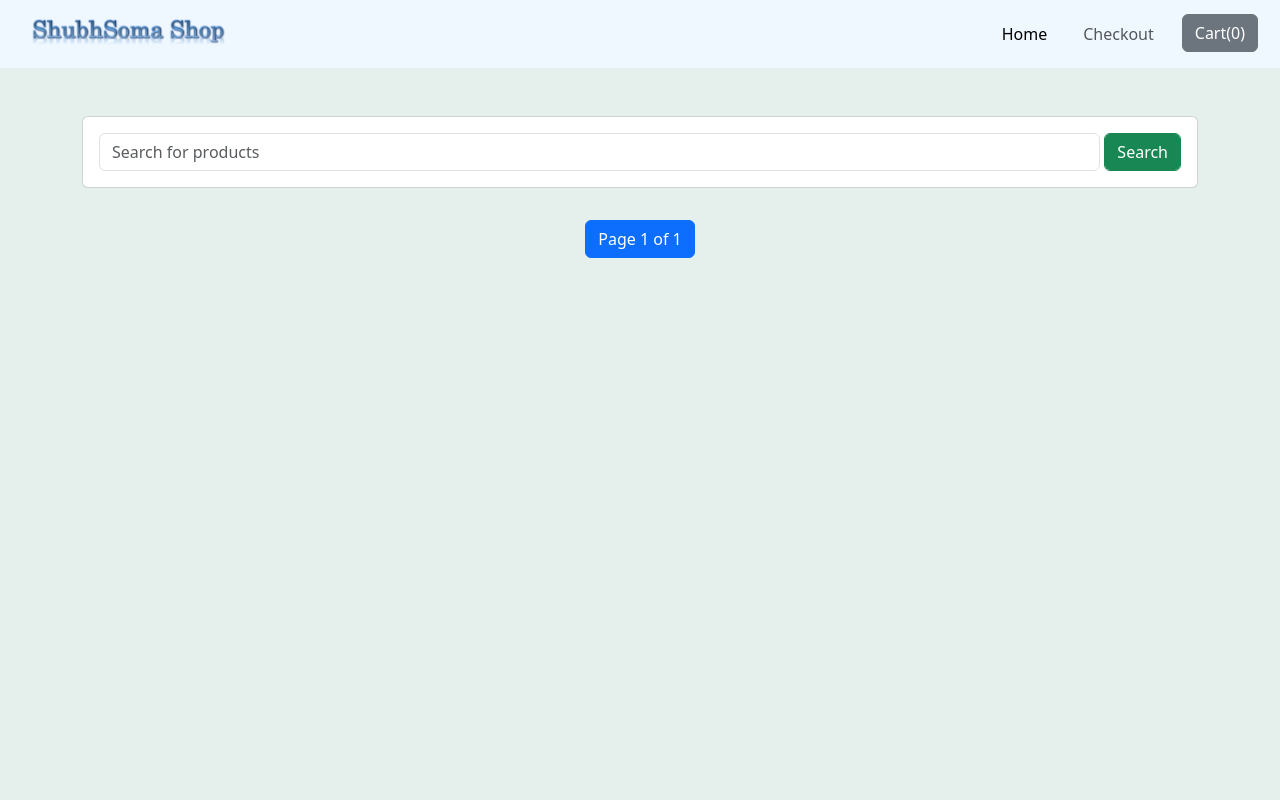
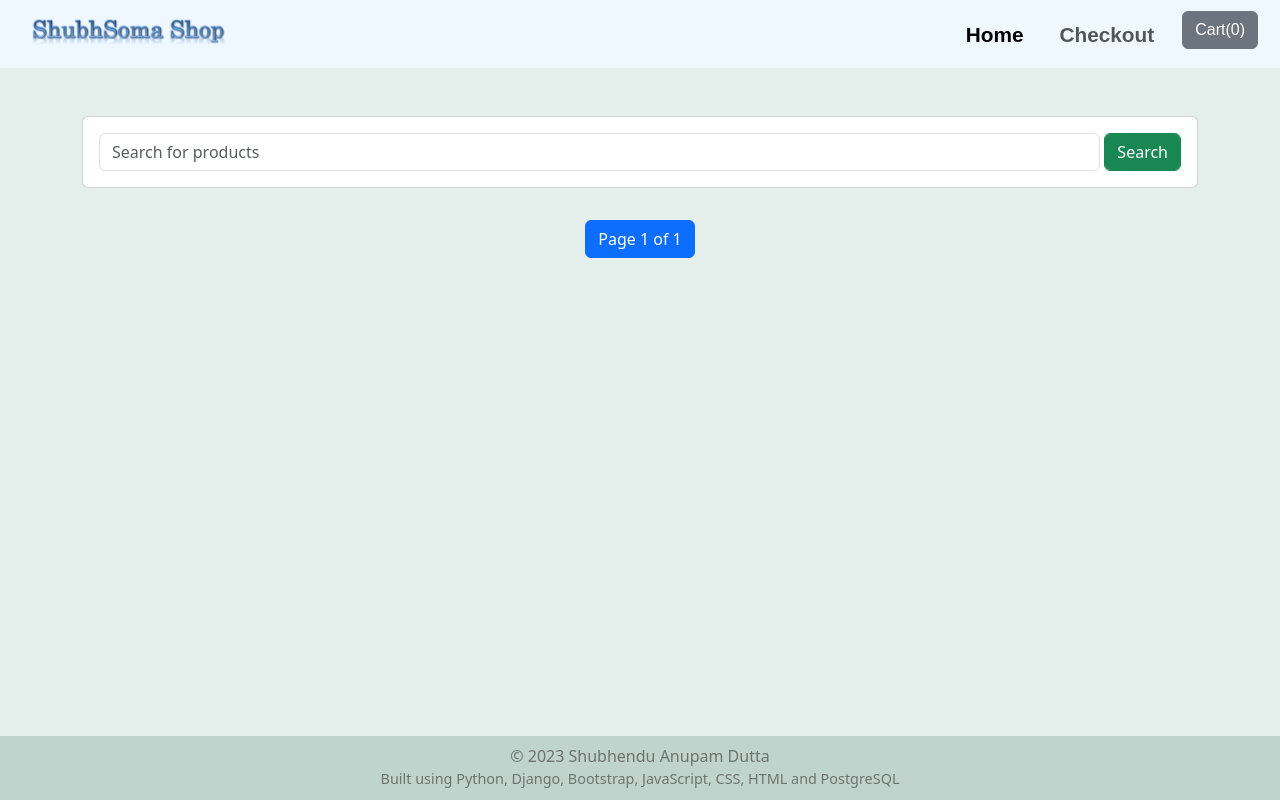
Before and after one commit to shubhenduanupamdutta/E_Com, a Django app: page / in a window 1280 px wide. Run offline with Django 4.2, Linux system fonts and the light colour scheme; data that the repository does not hold is empty.

Commit message:
Add a footer with copyright and build details.

```diff
--- a/ecom_site/shop/static/shop/style.css
+++ b/ecom_site/shop/static/shop/style.css
@@ -26,6 +26,9 @@ body {
 
 nav.navbar {
   background-color: aliceblue !important;
+  font-size: 1.3rem;
+  font-weight: bold;
+  font-family:Arial, Helvetica, sans-serif;
 }
 
 nav .navbar-brand:hover {
@@ -84,3 +87,38 @@ ul#checkoutList {
     background: linear-gradient(to left, blue, hotpink);
   }
 }
+
+
+div#page-container {
+  position: relative;
+  min-height: 100vh;
+}
+
+main#content-wrap {
+  padding-bottom: 4rem;    /* Footer height */
+}
+
+footer#footer {
+  text-align: center;
+  padding: 0.5rem 0;
+  text-decoration: none;
+  background-color: rgb(192, 211, 204);
+  color: rgb(108, 116, 112);
+  position: absolute;
+  bottom: 0;
+  width: 100%;
+  height: 4rem;            /* Footer height */
+}
+
+footer#footer p {
+  margin: 0;
+}
+
+#footer p a {
+  text-decoration: none;
+  color: unset;
+}
+
+#footer div.build-description {
+  font-size: 0.9rem;
+}
--- a/ecom_site/shop/templates/shop/base.html
+++ b/ecom_site/shop/templates/shop/base.html
@@ -12,14 +12,30 @@
       crossorigin="anonymous"
     />
     {% block style %} {% endblock %}
-    <link rel="apple-touch-icon" sizes="180x180" href="/apple-touch-icon.png" />
-    <link rel="icon" type="image/png" sizes="32x32" href="/favicon-32x32.png" />
-    <link rel="icon" type="image/png" sizes="16x16" href="/favicon-16x16.png" />
-    <link rel="manifest" href="/site.webmanifest" />
+    <link
+      rel="apple-touch-icon"
+      sizes="180x180"
+      href="{% static 'favicon/apple-touch-icon.png' %}"
+    />
+    <link
+      rel="icon"
+      type="image/png"
+      sizes="32x32"
+      href="{% static 'favicon/favicon-32x32.png' %}"
+    />
+    <link
+      rel="icon"
+      type="image/png"
+      sizes="16x16"
+      href="{% static 'favicon/favicon-16x16.png' %}"
+    />
+    <link rel="manifest" href="{% static 'favicon/site.webmanifest' %}" />
   </head>
 
   <body>
-    <nav class="navbar navbar-expand-lg bg-body-tertiary mb-5">
+    <div id="page-container">
+      <main id="content-wrap">
+        <nav class="navbar navbar-expand-lg bg-body-tertiary mb-5 align-items-center">
           <div class="container-fluid">
             <a class="navbar-brand ms-3" href="{% url 'index'%}">
               <img src="{% static 'images/logo_mini.png' %}" alt="ShubhSoma Shop" width="200" />
@@ -40,7 +56,9 @@
                 <li class="nav-item">
                   <a class="nav-link active" aria-current="page" href="{% url 'index' %}">Home</a>
                 </li>
-            <li class="nav-item"><a href="{% url 'checkout' %}" class="nav-link">Checkout</a></li>
+                <li class="nav-item">
+                  <a href="{% url 'checkout' %}" class="nav-link">Checkout</a>
+                </li>
                 <li class="nav-item">
                   <button
                     id="cart"
@@ -72,7 +90,19 @@
           </div>
         </div>
         {% block body %} {% endblock %}
-
+      </main>
+      <footer id="footer">
+        <p>
+          &copy; {% now "Y" %}
+          <a href="https://shubhenduprojects.azurewebsites.net/" class=""
+            >Shubhendu Anupam Dutta
+          </a>
+        </p>
+        <div class="build-description">
+          Built using Python, Django, Bootstrap, JavaScript, CSS, HTML and PostgreSQL
+        </div>
+      </footer>
+    </div>
     <script
       src="https://cdn.jsdelivr.net/npm/bootstrap@5.3.2/dist/js/bootstrap.bundle.min.js"
       integrity="sha384-C6RzsynM9kWDrMNeT87bh95OGNyZPhcTNXj1NW7RuBCsyN/o0jlpcV8Qyq46cDfL"
--- a/ecom_site/shop/templates/shop/index.html
+++ b/ecom_site/shop/templates/shop/index.html
@@ -49,7 +49,7 @@
     {% endfor %}
   </div>
 
-  <div class="row mt-4 justify-content-center">
+  <div class="row mt-4 justify-content-center m-3">
     <div class="col-auto">
       <nav aria-label="Page Navigation">
         <ul id="pageNav" class="pagination mx-auto">
```
Lines whose indentation alone changed are shown as unchanged.
